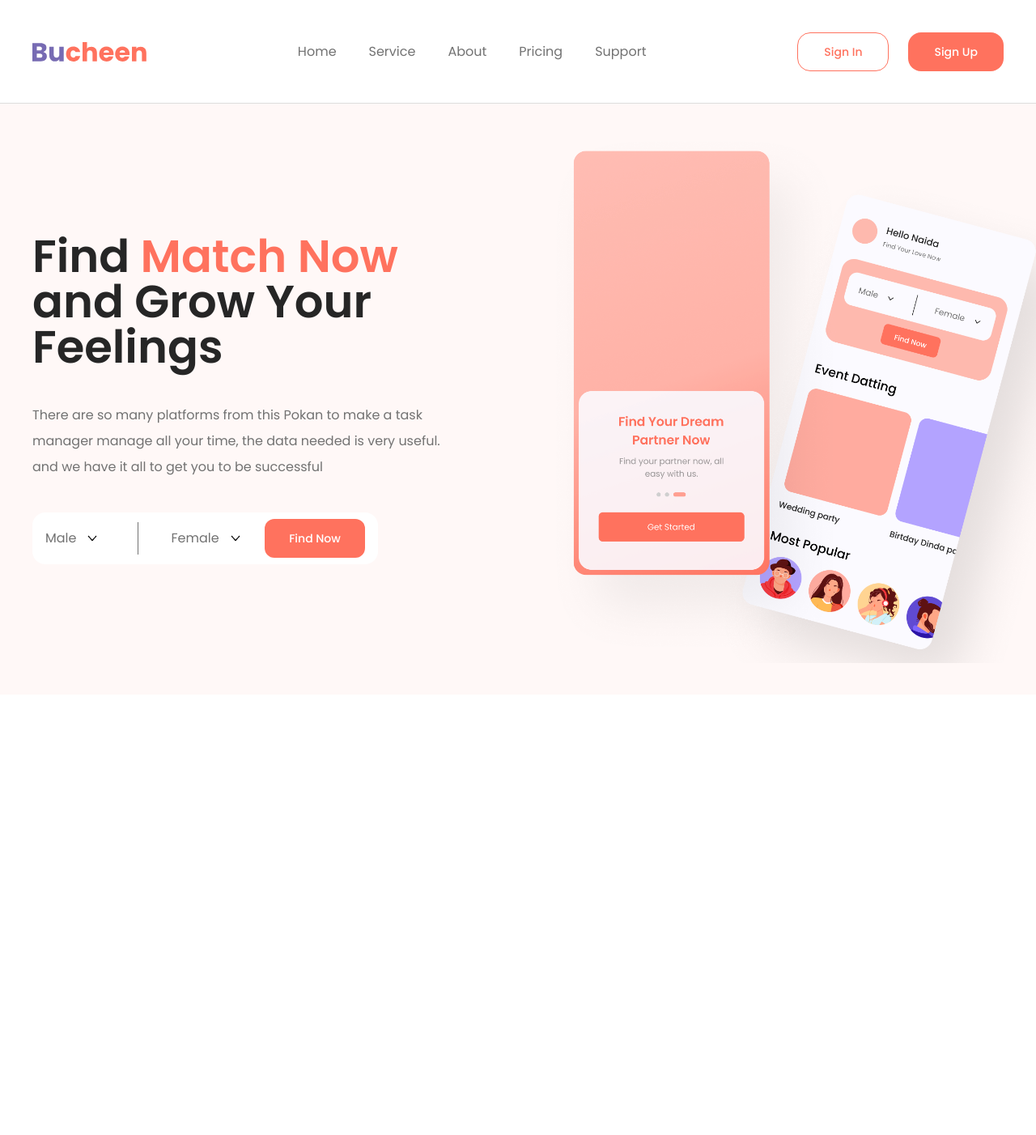
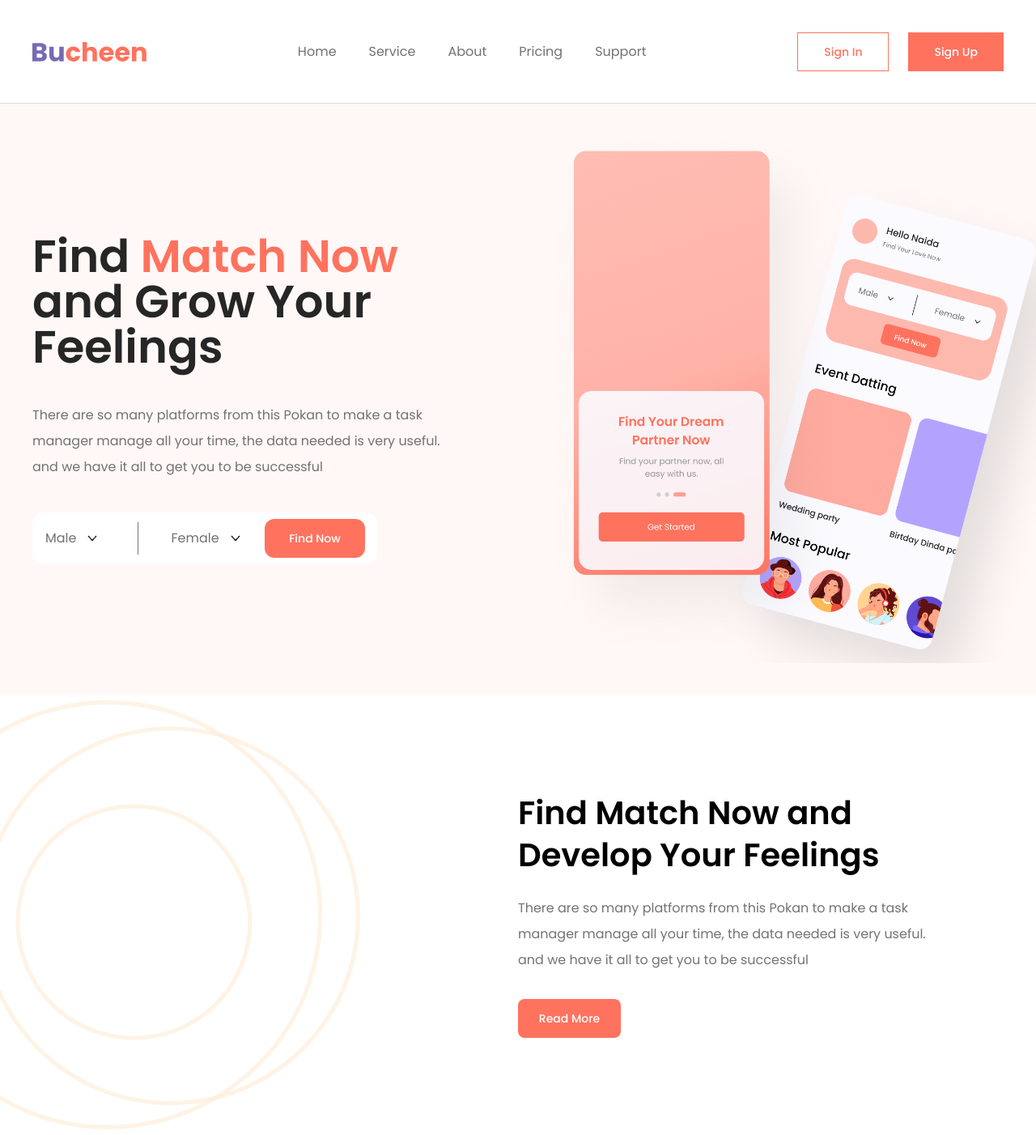
Before and after one commit to reyhanmills/frontend-case-bucheen, a React (Vite) app: page / in a window 1280 px wide. Shown: the top 1402 px of the page at 81% size. Before the commit the page ends 858 px from the top, so only its background shows below. Built offline with nearby package versions, Linux system fonts and the light colour scheme.

Commit message:
About bölümü eklendi ve tasarıma uygun şekilde düzenlendi

```diff
--- a/src/App.jsx
+++ b/src/App.jsx
@@ -1,11 +1,13 @@
 import Navbar from './components/Navbar'
 import HeroSection from './components/HeroSection'
+import About from './components/About'
 
 function App() {
   return (
     <main className="min-h-screen bg-white">
       <Navbar />
       <HeroSection></HeroSection>
+      <About></About>
     </main>
   )
 }
--- /dev/null
+++ b/src/components/About.jsx
@@ -0,0 +1,33 @@
+import circle from '../assets/circle.svg'
+
+function About() {
+    return (
+        <section className='relative h-[544px] w-full bg-white py-16'>
+            <div className='mx-auto flex h-full max-w-[1440px] items-center'>
+
+                <div className='flex flex-1 items-center'>
+                    <img src={circle} alt="" className='w-[445px]' />
+                </div>
+
+                <div className="flex flex-1 flex-col">
+                    <h2 className='max-w-[527px] text-[40px] font-bold leading-[52px] text-[#000000]'>
+                        Find Match Now and
+                        <br />
+                        Develop Your Feelings
+                    </h2>
+
+                    <p className='mt-6 max-w-[527px] text-[16px] leading-[32px] text-[#737373]'>
+                        There are so many platforms from this Pokan to make a task manager manage all your time, the data needed is very useful. and we have it all to get you to be successful
+                    </p>
+
+                    <button className='mt-8 h-[48px] w-[127px] rounded-[8px] bg-[#FF725E] text-[14px] font-medium text-white'>
+                        Read More
+                    </button>
+                </div>
+
+            </div>
+        </section>
+    )
+}
+
+export default About
--- a/src/components/Navbar.jsx
+++ b/src/components/Navbar.jsx
@@ -18,8 +18,8 @@ function Navbar() {
                 </ul>
 
                 <div className="flex items-center gap-6">
-                    <button className="h-12 cursor-pointer rounded-2xl border border-[#FF725E] px-8 text-sm font-medium text-[#FF725E]">Sign In</button>
-                    <button className="h-12 cursor-pointer rounded-2xl bg-[#FF725E] px-8 text-sm font-medium text-white">Sign Up</button>
+                    <button className="h-12 cursor-pointer rounded-[2xl] border border-[#FF725E] px-8 text-sm font-medium text-[#FF725E]">Sign In</button>
+                    <button className="h-12 cursor-pointer rounded-[2xl] bg-[#FF725E] px-8 text-sm font-medium text-white">Sign Up</button>
                 </div>
             </nav>
         </header>
```
